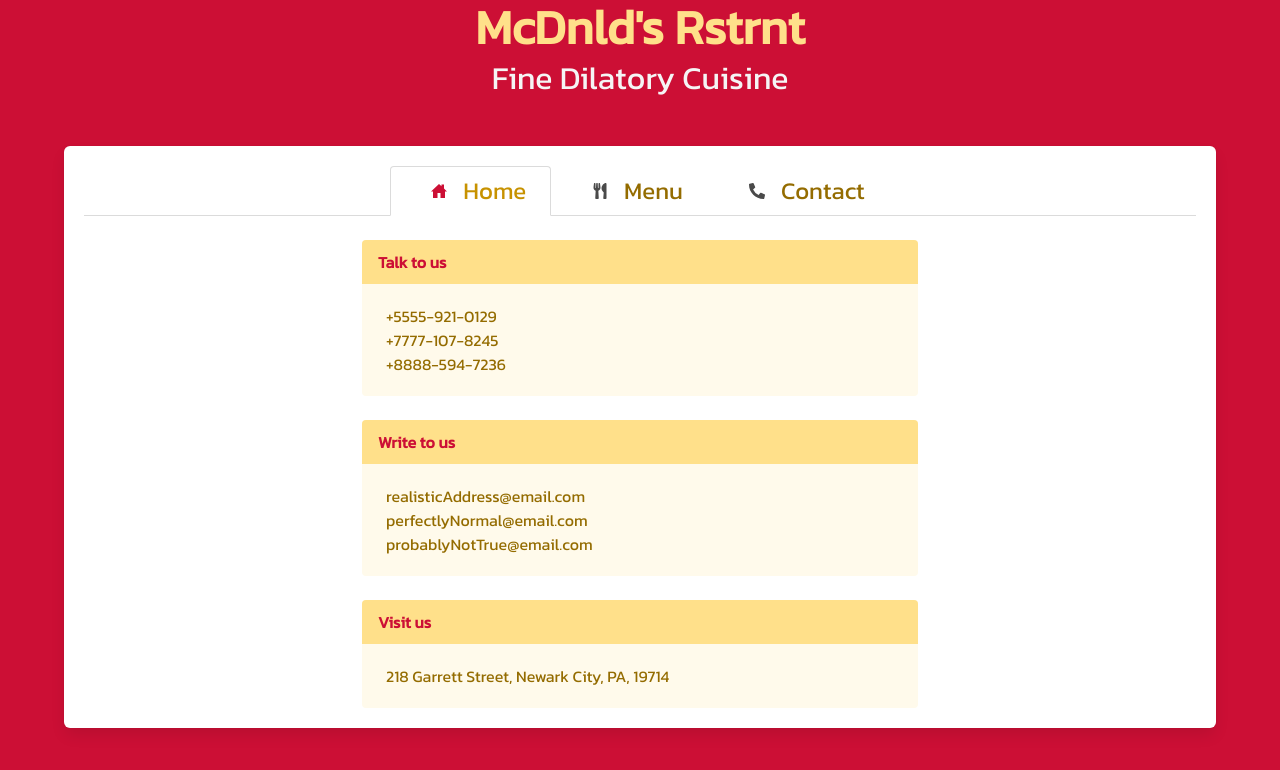
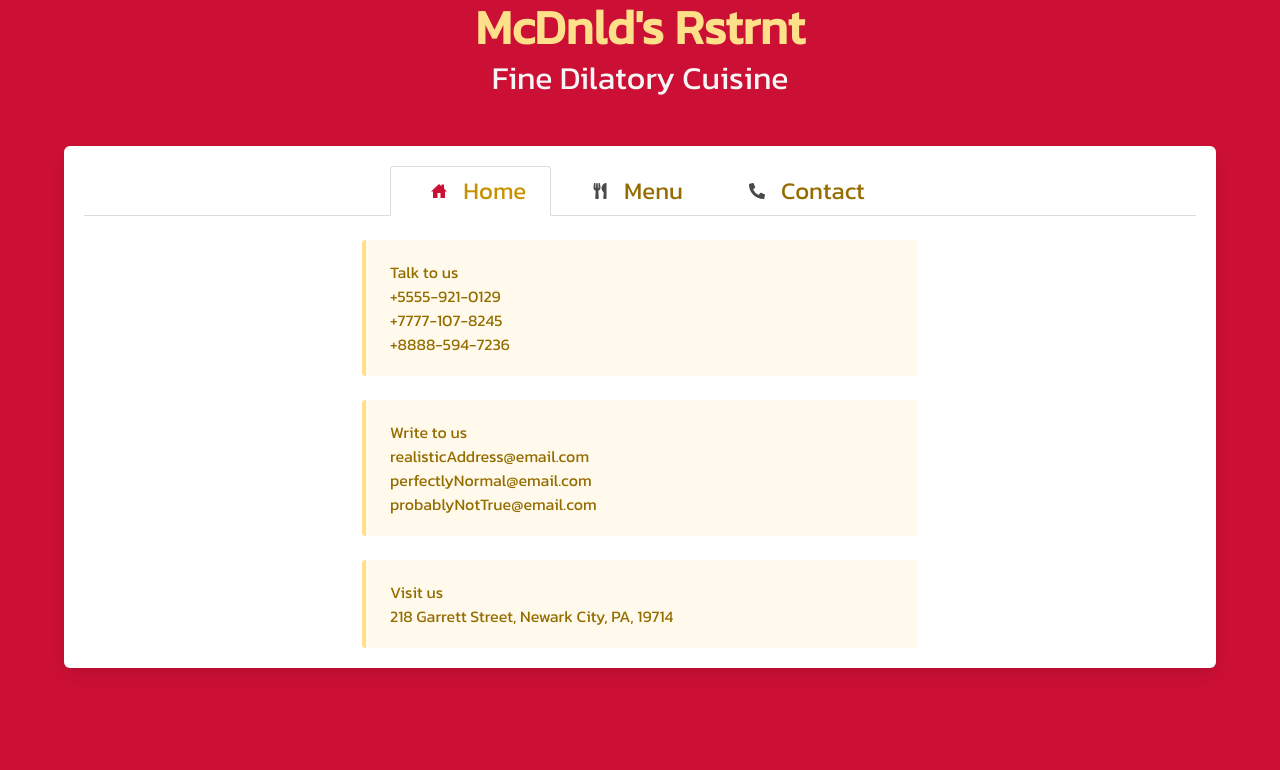
Before and after one commit to open-industry/Restaurant-Template, a React (Create React App) app: page /contact in a window 1280 px wide. Shown: the top 770 px of the page. Built offline with nearby package versions, Linux system fonts and the light colour scheme.

Commit message:
update home and contact component

```diff
--- a/src/components/contact.js
+++ b/src/components/contact.js
@@ -5,32 +5,24 @@ export default function Contact() {
   return (
     <>
       <article className="message is-warning">
-        <div className="message-header has-text-danger-dark">
+        <div className="message-body">
           <p>Talk to us</p>
-        </div>
-        <div className="message-body">
           <p>+5555-921-0129</p>
           <p>+7777-107-8245</p>
           <p>+8888-594-7236</p>
         </div>
       </article>
       <article className="message is-warning">
-        <div className="message-header has-text-danger-dark">
-        <p>Write to us</p>
-        </div>
         <div className="message-body">
-          <ul>
-            <li><p>realisticAddress@email.com</p></li>
-            <li><p>perfectlyNormal@email.com</p></li>
-            <li><p>probablyNotTrue@email.com</p></li>
-          </ul>
+          <p>Write to us</p>
+          <p>realisticAddress@email.com</p>
+          <p>perfectlyNormal@email.com</p>
+          <p>probablyNotTrue@email.com</p>
         </div>
       </article>
       <article className="message is-warning">
-        <div className="message-header has-text-danger-dark">
+        <div className="message-body">
           <p>Visit us</p>
-        </div>
-        <div className="message-body">
           <p>218 Garrett Street, Newark City, PA, 19714</p>
         </div>
       </article>
--- a/src/components/home.js
+++ b/src/components/home.js
@@ -1,7 +1,5 @@
 import React from 'react';
 import mcdnld from '../img/mcdnld.png';
-
-// create custom component that styles its children and "title" prop
 
 export default function Home() {
 
@@ -16,7 +14,7 @@ export default function Home() {
               <img className="is-rounded" src={mcdnld} alt="mcdnld" />
             </figure>
           </div>
-          <p>The Clown's secret blend of 1 herb and spice</p>
+          <p>Best slow food with secret blend of 1 herb and spice</p>
         </div>
       </article>
     </>
```
